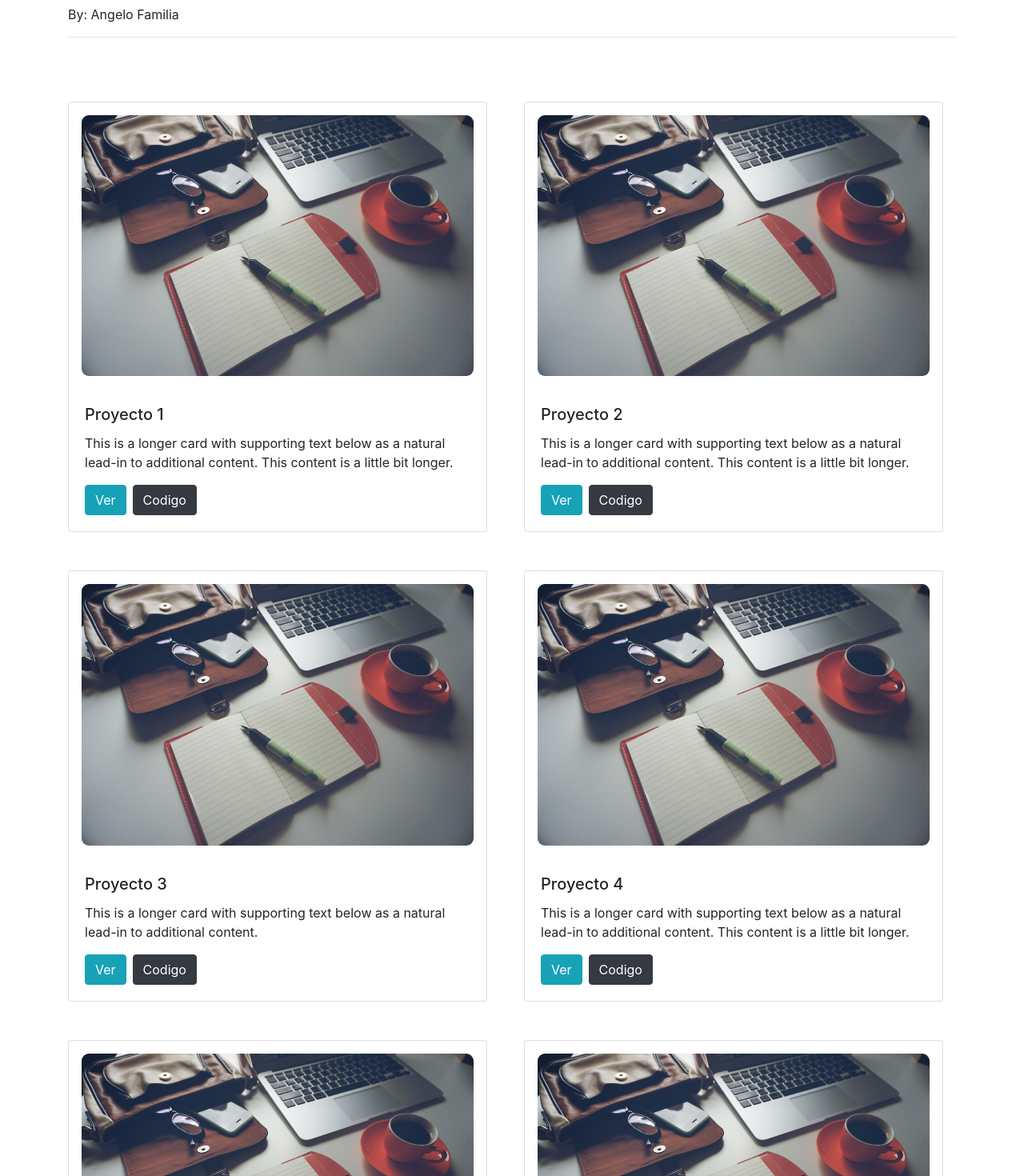
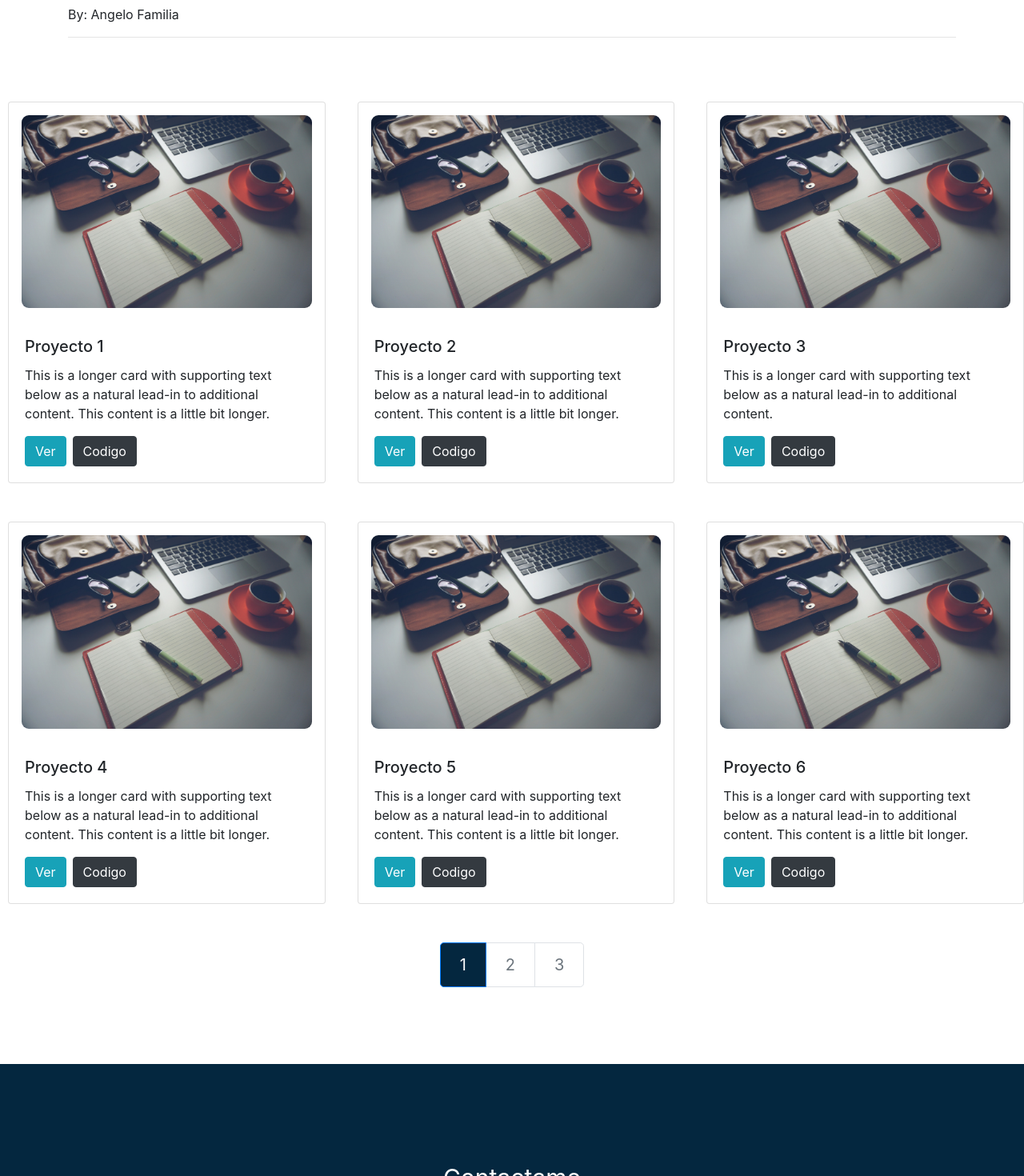
Before and after one commit to blackangelrd/portafolio, an Angular app: page / in a window 1280 px wide. Shown: the part 1000-2470 px from the top of the page at 80% size. Built offline with nearby package versions, Linux system fonts and the light colour scheme.

Commit message:
arreglos responsive

```diff
--- a/src/app/componentes/body/body.component.css
+++ b/src/app/componentes/body/body.component.css
@@ -1,11 +1,13 @@
 .container{
-    width: 100%;
+
     margin-bottom: 5em;
 }
 
 .card{
 	margin-bottom: 3em;
-	margin-right: 1em;
+	margin-left: 10px;
+
+	padding: 0px;
 }
 
 img{
--- a/src/app/componentes/body/body.component.html
+++ b/src/app/componentes/body/body.component.html
@@ -12,11 +12,11 @@
 </div>
 
 <!-- Contenedor Tarjetas -->
-<div class="container">
-	<div class="row row-cols-2 row-cols-xs-1 ">
+<div class="d-flex flex-inline">
+	<div class="row row-cols-2">
 
 	  <!-- Tarjeta 1 -->
-	  <div class="col">
+	  <div class="col col-md-4 col-sm-12">
 	    <div class="card">
 	      <img src="../assets/p001.jpg" class="card-img-top" alt="...">
 	      <div class="card-body">
@@ -32,7 +32,7 @@
 	  </div>
 
 	  <!-- Tarjeta 2 -->
-	  <div class="col">
+	  <div class="col col-md-4 col-sm-12 ">
 	    <div class="card">
 	      <img src="../assets/p001.jpg" class="card-img-top" alt="...">
 	      <div class="card-body">
@@ -48,7 +48,7 @@
 	  </div>
 
 	  <!-- Tarjeta 3 -->
-	  <div class="col">
+	  <div class="col col-md-4 col-sm-12">
 	    <div class="card">
 	      <img src="../assets/p001.jpg" class="card-img-top" alt="...">
 	      <div class="card-body">
@@ -64,7 +64,7 @@
 	  </div>
 
 	  <!-- Tarjeta 4 -->
-	  <div class="col">
+	  <div class="col col-md-4 col-sm-12">
 	    <div class="card">
 	      <img src="../assets/p001.jpg" class="card-img-top" alt="...">
 	      <div class="card-body">
@@ -80,7 +80,7 @@
 	  </div>
 
 	  <!-- Tarjeta 5 -->
-	  <div class="col">
+	  <div class="col col-md-4 col-sm-12">
 	    <div class="card">
 	      <img src="../assets/p001.jpg" class="card-img-top" alt="...">
 	      <div class="card-body">
@@ -96,7 +96,7 @@
 	  </div>
 
 	  <!-- Tarjeta 6 -->
-	  <div class="col">
+	  <div class="col col-md-4 col-sm-12">
 	    <div class="card">
 	      <img src="../assets/p001.jpg" class="card-img-top" alt="...">
 	      <div class="card-body">
@@ -113,8 +113,13 @@
 
 	</div>
 
+</div>
+
 <!-- Paginacion -->
-	<div class="container d-flex justify-content-center">
+
+<div class="container">
+
+	<div class="d-flex justify-content-center">
 		<nav aria-label="...">
 	  		<ul class="pagination pagination-lg">
 		    	<li class="page-item active" aria-current="page">
@@ -125,6 +130,4 @@
 	  		</ul>
 		</nav>
 	</div>
-
-
-</div>
+	</div>
--- a/src/app/componentes/contacto/contacto.component.css
+++ b/src/app/componentes/contacto/contacto.component.css
@@ -21,9 +21,8 @@ form {
 	display: flex;
 	align-items: center;
 	justify-content: center;
+}
 
-
-}
 
 input{
     border-radius: 10px;
--- a/src/app/componentes/portada/portada.component.css
+++ b/src/app/componentes/portada/portada.component.css
@@ -13,6 +13,14 @@
 	margin-top: 100px;
 }
 
+/*Cambio de flex row a column para pantallas peque;as*/
+@media (max-width: 800px) {
+  .container {
+    flex-direction: column;
+    margin-top: 40px;
+  }
+}
+
 .img-portada{
 	border-radius: 225px;
 	height: 430px;
@@ -20,9 +28,11 @@
 	background: rgb(40, 58, 95);
 	opacity: 40%;
 }
+
 p{
 	color: white;
 	margin-left: 25px;
+	margin-top: 20px;
 }
 /*img{
 
--- a/src/app/componentes/portada/portada.component.html
+++ b/src/app/componentes/portada/portada.component.html
@@ -9,7 +9,7 @@
 		<div class="texto">
 			<p style="font-size: 18px;">Hola!</p>
 			<p style="font-size: 25px;"><i> Soy: Angelo Familia G. </i></p>
-			<p style="font-size: 18px; color: black;"><i> Desarrollador Web </i></p>
+			<p style="font-size: 18px;"><i> Desarrollador Web </i></p>
 		</div>
 
 
```
